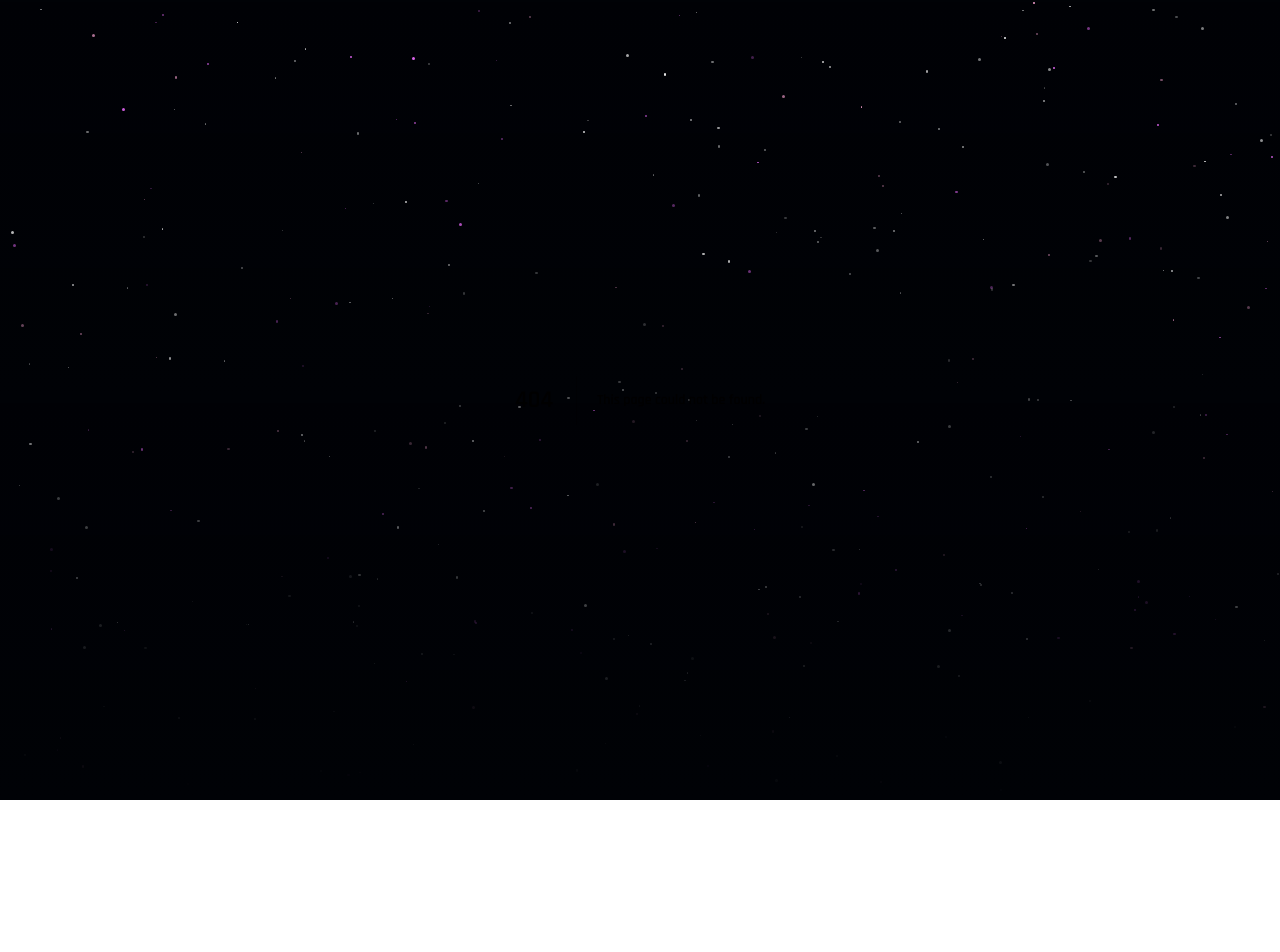
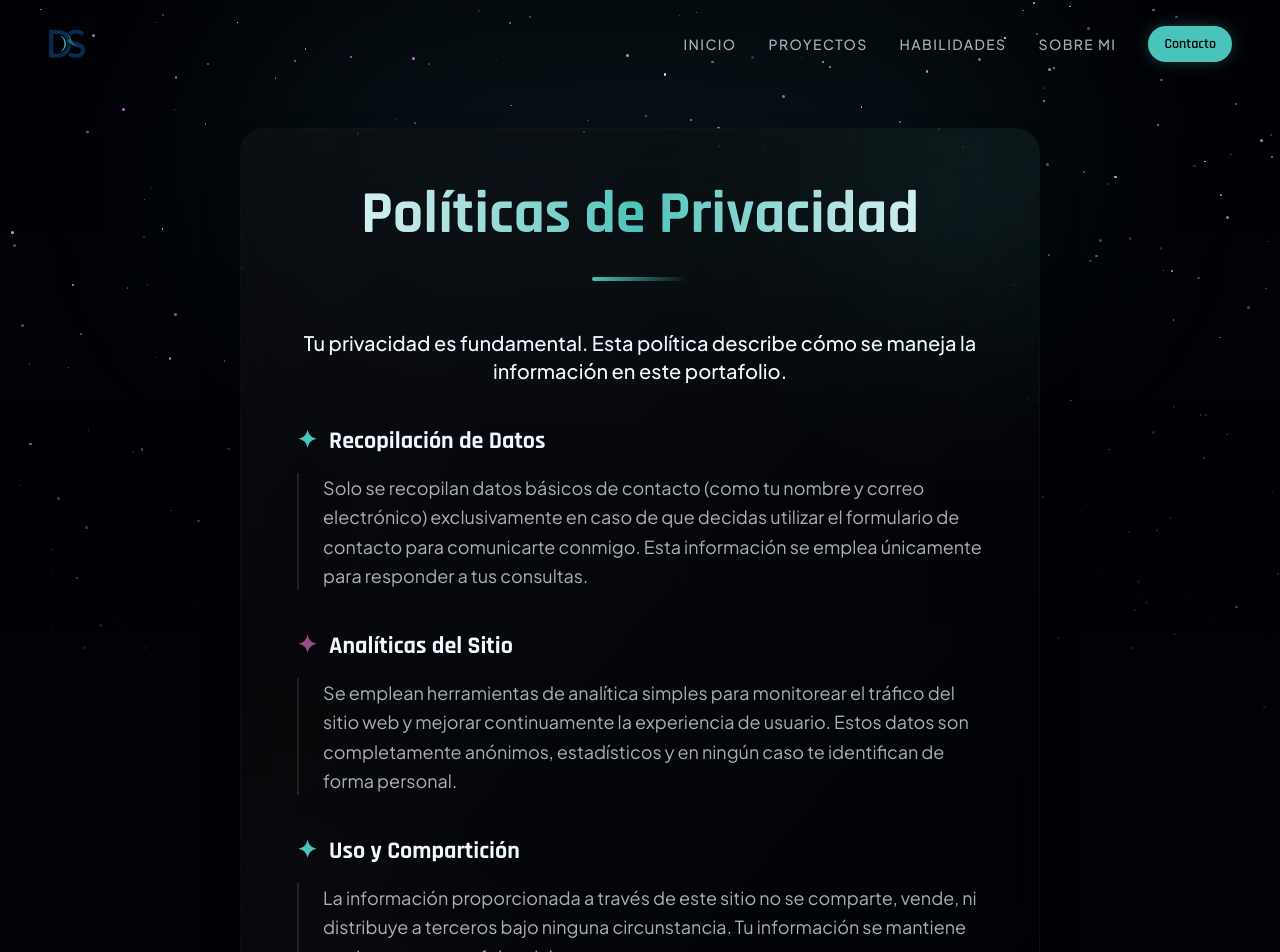
Before and after one commit to dianasaico20/portfolio, a Next.js app: page /privacy in a window 1280 px wide. Before the commit this address had no page. Shown: the top 952 px of the page. Before the commit the page ends 800 px from the top, so only its background shows below. Built offline with nearby package versions, Linux system fonts and the light colour scheme.

Commit message:
feat: implement terms of service and privacy policy pages

```diff
--- /dev/null
+++ b/src/app/privacy/page.tsx
@@ -0,0 +1,73 @@
+"use client";
+
+import { motion } from "framer-motion";
+import Navbar from "@/components/layout/Navbar";
+import Footer from "@/components/layout/Footer";
+
+export default function PrivacyPolicy() {
+  return (
+    <>
+      <Navbar />
+      <main className="flex-1 flex flex-col pt-32 pb-24 relative z-10">
+        {/* Background Gradients */}
+        <div className="absolute top-0 left-1/2 -translate-x-1/2 w-[800px] h-[300px] bg-accent-primary/10 blur-[120px] rounded-full pointer-events-none -z-10" />
+
+        <div className="max-w-4xl mx-auto px-6 md:px-12 w-full">
+          <motion.div
+            initial={{ opacity: 0, y: 20 }}
+            animate={{ opacity: 1, y: 0 }}
+            transition={{ duration: 0.8, ease: "easeOut" }}
+            className="group relative border border-white/5 rounded-3xl shadow-2xl overflow-hidden bg-background-primary/40 backdrop-blur-2xl p-8 md:p-14"
+          >
+            {/* Ambient internal glows */}
+            <div className="absolute -top-32 -right-32 w-80 h-80 bg-accent-primary/10 blur-[100px] rounded-full pointer-events-none" />
+            <div className="absolute -bottom-32 -left-32 w-80 h-80 bg-highlight-primary/5 blur-[100px] rounded-full pointer-events-none" />
+            <div className="absolute inset-0 bg-gradient-to-br from-white/[0.04] to-transparent pointer-events-none z-0" />
+
+            <div className="relative z-10">
+              <h1 className="font-display text-4xl md:text-5xl lg:text-6xl font-bold text-transparent bg-clip-text bg-gradient-to-r from-text-primary via-accent-primary to-text-primary mb-8 text-center">
+                Políticas de Privacidad
+              </h1>
+
+              <div className="w-24 h-1 bg-gradient-to-r from-accent-primary to-transparent mx-auto mb-12 rounded-full" />
+
+              <div className="space-y-10 text-text-muted font-body text-base md:text-lg leading-relaxed">
+                <p className="text-xl text-text-primary font-medium text-center mb-10">
+                  Tu privacidad es fundamental. Esta política describe cómo se maneja la información en este portafolio.
+                </p>
+
+                <div className="space-y-4">
+                  <h2 className="text-2xl font-display font-bold text-text-primary flex items-center gap-3">
+                    <span className="text-accent-primary">✦</span> Recopilación de Datos
+                  </h2>
+                  <p className="pl-6 border-l-2 border-white/10">
+                    Solo se recopilan datos básicos de contacto (como tu nombre y correo electrónico) exclusivamente en caso de que decidas utilizar el formulario de contacto para comunicarte conmigo. Esta información se emplea únicamente para responder a tus consultas.
+                  </p>
+                </div>
+
+                <div className="space-y-4">
+                  <h2 className="text-2xl font-display font-bold text-text-primary flex items-center gap-3">
+                    <span className="text-highlight-primary">✦</span> Analíticas del Sitio
+                  </h2>
+                  <p className="pl-6 border-l-2 border-white/10">
+                    Se emplean herramientas de analítica simples para monitorear el tráfico del sitio web y mejorar continuamente la experiencia de usuario. Estos datos son completamente anónimos, estadísticos y en ningún caso te identifican de forma personal.
+                  </p>
+                </div>
+
+                <div className="space-y-4">
+                  <h2 className="text-2xl font-display font-bold text-text-primary flex items-center gap-3">
+                    <span className="text-accent-primary">✦</span> Uso y Compartición
+                  </h2>
+                  <p className="pl-6 border-l-2 border-white/10">
+                    La información proporcionada a través de este sitio no se comparte, vende, ni distribuye a terceros bajo ninguna circunstancia. Tu información se mantiene estrictamente confidencial.
+                  </p>
+                </div>
+              </div>
+            </div>
+          </motion.div>
+        </div>
+      </main>
+      <Footer />
+    </>
+  );
+}
--- /dev/null
+++ b/src/app/terms/page.tsx
@@ -0,0 +1,73 @@
+"use client";
+
+import { motion } from "framer-motion";
+import Navbar from "@/components/layout/Navbar";
+import Footer from "@/components/layout/Footer";
+
+export default function TermsOfService() {
+  return (
+    <>
+      <Navbar />
+      <main className="flex-1 flex flex-col pt-32 pb-24 relative z-10">
+        {/* Background Gradients */}
+        <div className="absolute top-0 left-1/2 -translate-x-1/2 w-[800px] h-[300px] bg-highlight-primary/10 blur-[120px] rounded-full pointer-events-none -z-10" />
+
+        <div className="max-w-4xl mx-auto px-6 md:px-12 w-full">
+          <motion.div
+            initial={{ opacity: 0, y: 20 }}
+            animate={{ opacity: 1, y: 0 }}
+            transition={{ duration: 0.8, ease: "easeOut" }}
+            className="group relative border border-white/5 rounded-3xl shadow-2xl overflow-hidden bg-background-primary/40 backdrop-blur-2xl p-8 md:p-14"
+          >
+            {/* Ambient internal glows */}
+            <div className="absolute -top-32 -right-32 w-80 h-80 bg-highlight-primary/10 blur-[100px] rounded-full pointer-events-none" />
+            <div className="absolute -bottom-32 -left-32 w-80 h-80 bg-accent-primary/5 blur-[100px] rounded-full pointer-events-none" />
+            <div className="absolute inset-0 bg-gradient-to-br from-white/[0.04] to-transparent pointer-events-none z-0" />
+
+            <div className="relative z-10">
+              <h1 className="font-display text-4xl md:text-5xl lg:text-6xl font-bold text-transparent bg-clip-text bg-gradient-to-r from-text-primary via-highlight-primary to-text-primary mb-8 text-center">
+                Términos de Servicio
+              </h1>
+
+              <div className="w-24 h-1 bg-gradient-to-r from-highlight-primary to-transparent mx-auto mb-12 rounded-full" />
+
+              <div className="space-y-10 text-text-muted font-body text-base md:text-lg leading-relaxed">
+                <p className="text-xl text-text-primary font-medium text-center mb-10">
+                  Al acceder y navegar por este portafolio, aceptas los siguientes términos enfocados en proteger el trabajo creativo y profesional aquí presentado.
+                </p>
+
+                <div className="space-y-4">
+                  <h2 className="text-2xl font-display font-bold text-text-primary flex items-center gap-3">
+                    <span className="text-highlight-primary">✦</span> Propiedad Intelectual
+                  </h2>
+                  <p className="pl-6 border-l-2 border-white/10">
+                    Todos los diseños, wireframes, prototipos, recursos visuales y proyectos presentados en este portafolio (incluyendo específicamente el sistema de ventas <strong>"Vendly"</strong>) son propiedad intelectual exclusiva de <strong>Diana Saico</strong> en su rol de Diseñadora UI/UX. Todos los derechos están reservados.
+                  </p>
+                </div>
+
+                <div className="space-y-4">
+                  <h2 className="text-2xl font-display font-bold text-text-primary flex items-center gap-3">
+                    <span className="text-accent-primary">✦</span> Uso Restringido
+                  </h2>
+                  <p className="pl-6 border-l-2 border-white/10">
+                    Queda estrictamente prohibida la reproducción, copia, distribución, modificación o uso comercial de cualquier material, diseño o proyecto mostrado en esta web sin mi autorización previa, explícita y por escrito.
+                  </p>
+                </div>
+
+                <div className="space-y-4">
+                  <h2 className="text-2xl font-display font-bold text-text-primary flex items-center gap-3">
+                    <span className="text-highlight-primary">✦</span> Propósito del Portafolio
+                  </h2>
+                  <p className="pl-6 border-l-2 border-white/10">
+                    Este sitio web tiene fines estrictamente demostrativos y profesionales. Su objetivo es exhibir mis habilidades, experiencia técnica, visión estética y procesos de diseño a posibles clientes, reclutadores o empleadores.
+                  </p>
+                </div>
+              </div>
+            </div>
+          </motion.div>
+        </div>
+      </main>
+      <Footer />
+    </>
+  );
+}
```
